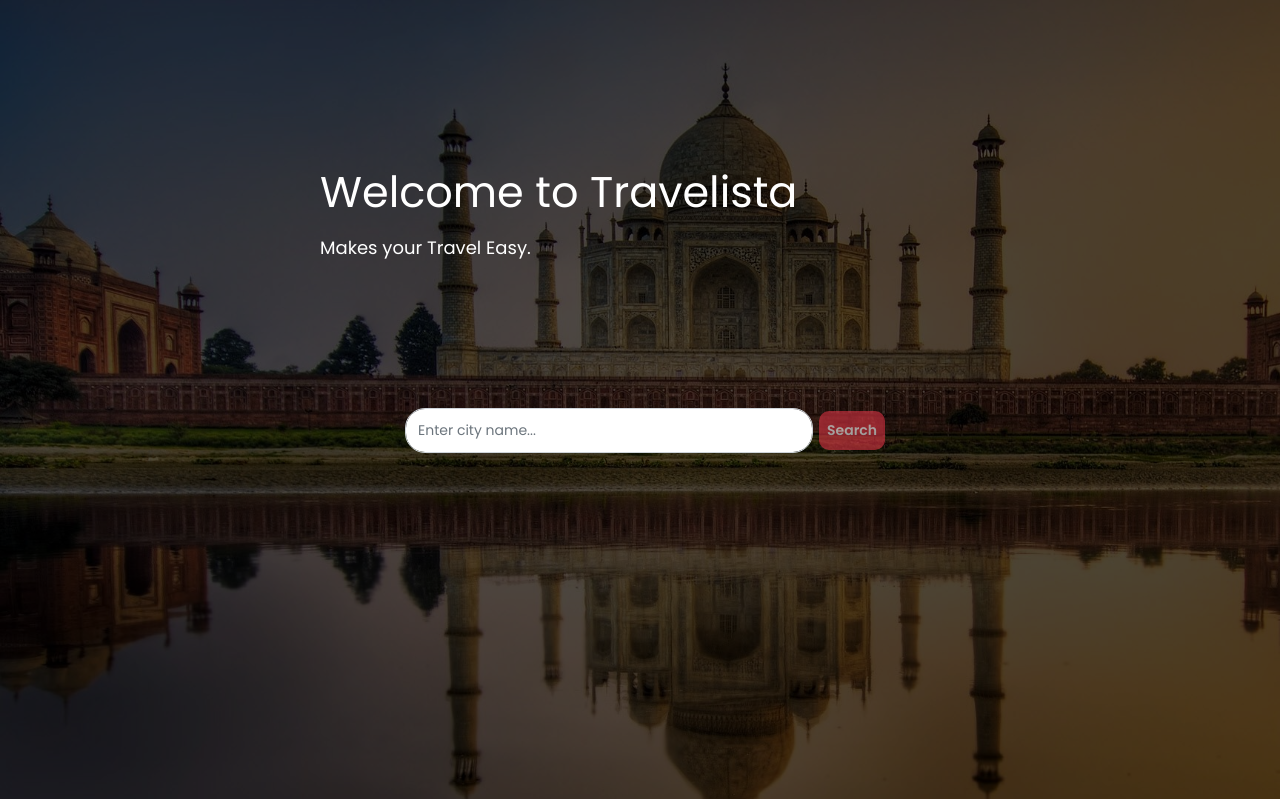
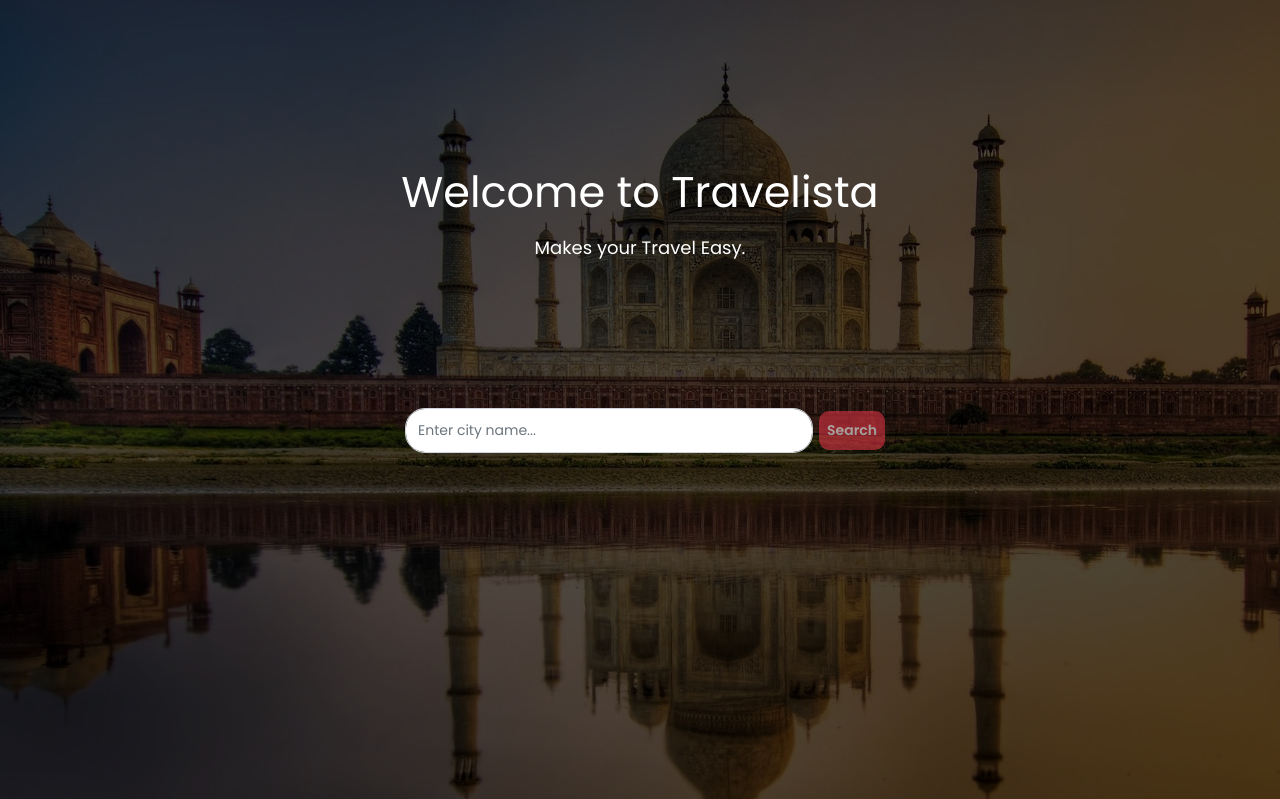
Before and after one commit to codebiet/Travelista, a Django app: page / in a window 1280 px wide. Shown: the part 67-866 px from the top of the page. Run offline with Django 3.2, Linux system fonts and the light colour scheme; some libraries are stand-ins or nearby versions; some web fonts are replaced.

Commit message:
add stylesss

```diff
--- a/Places/static/styling.css
+++ b/Places/static/styling.css
@@ -96,7 +96,7 @@
 }
 
 .first-half{
-    width: 80%;
+    width: 100%;
     display: flex;
     flex-direction: column;
     justify-content: center;
@@ -116,9 +116,11 @@
 
 .text-big{
     font-size: 43px;
+    text-align: center;
 }
 
 .text-small{
+    text-align: center;
     margin-top: 10px;
     font-size: 18px;
 }
```
